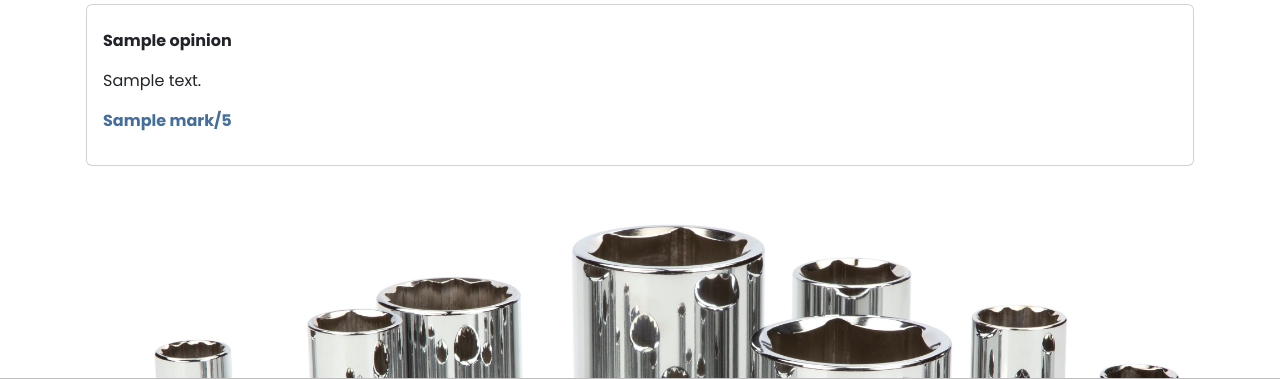
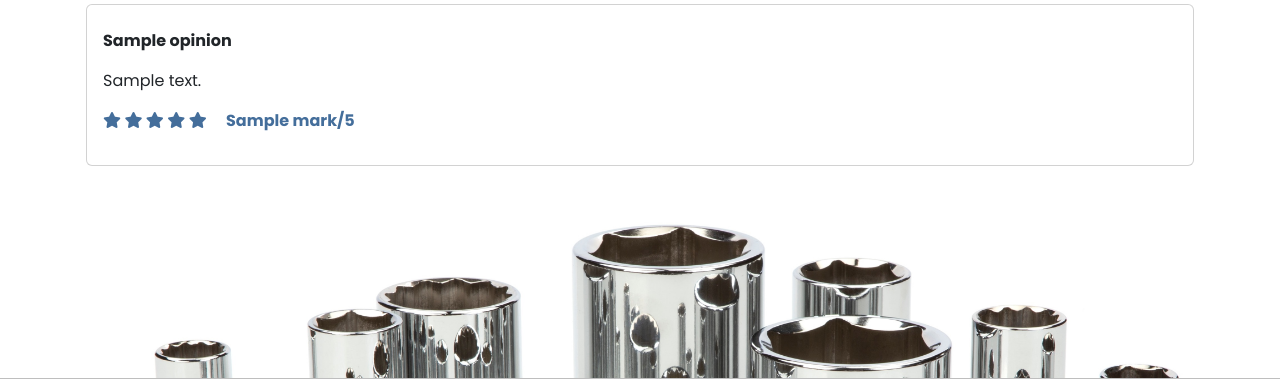
Before and after one commit to pascalreb/ecfgparrot, a Symfony app: template templates/pages/home.html.twig in a window 1280 px wide. Shown: the part 1047-1426 px from the top of the page. Run offline with Twig, Linux system fonts and the light colour scheme; the template is opened without the code that fills it: most values are stand-ins (such as "Sample title", 1, 10 or a date in 2020); some libraries are stand-ins or nearby versions.

Commit message:
Displaying rating with stars on home page

```diff
--- a/templates/base.html.twig
+++ b/templates/base.html.twig
@@ -101,6 +101,19 @@
             {{ encore_entry_script_tags('app') }}
 
             <script>
+                // Gestion du scroll
+                document.addEventListener("DOMContentLoaded", function() {
+                    var scrollButton = document.querySelector('.scroll-to-top');
+                    scrollButton.style.display = "none";
+                    window.addEventListener('scroll', function() {
+                        if (document.body.scrollTop > 500 || document.documentElement.scrollTop > 500) {
+                            scrollButton.style.display = "block";
+                        } else {
+                            scrollButton.style.display = "none";
+                        }
+                    });
+                });
+
                 // Gestion des photos véhicules
                 document.addEventListener("DOMContentLoaded", function() {
                     var mainImage = document.getElementById("mainImage");
--- a/templates/pages/home.html.twig
+++ b/templates/pages/home.html.twig
@@ -75,8 +75,6 @@
                 </button>
             </div> #}
 
-
-
             <div class="d-flex flex-wrap">
                 {% for opinion in opinions %}
                     <div class="card m-1" style="width: 100%;">
@@ -84,7 +82,18 @@
                             <h3 class="card-title"></h3>
                             <p class="card-name"><b>{{ opinion.name }}</b></p>
                             <p class="card-message">{{ opinion.message }}</p>
-                            <p class="card-mark fw-bold" style="color: #446E9B">{{ opinion.mark }}/5</p>
+                            <p class="card-mark fw-bold" style="color: #446E9B">
+                                {% for i in 1..5 %}
+                                    {% if i <= opinion.mark %}
+                                        <i class="fa-solid fa-star"></i>
+                                    {% else %}
+                                        <i class="fa-regular fa-star"></i>
+                                    {% endif %}
+                                {% endfor %}
+                                <span class="p-3">
+                                    {{ opinion.mark }}/5
+                                </span>
+                            </p>
                         </div>
                     </div>
                 {% endfor %}
@@ -105,23 +114,3 @@
     </div>
 
 {% endblock %}
-
-{% block javascripts %}
-    {{ parent() }}
-    <script>
-        document.addEventListener("DOMContentLoaded", function() {
-            // Code pour le bouton de scroll
-            var scrollButton = document.querySelector('.scroll-to-top');
-            scrollButton.style.display = "none";
-            window.addEventListener('scroll', function() {
-                if (document.body.scrollTop > 500 || document.documentElement.scrollTop > 500) {
-                    scrollButton.style.display = "block";
-                } else {
-                    scrollButton.style.display = "none";
-                }
-            });
-        });
-
-
-    </script>
-{% endblock %}
```
